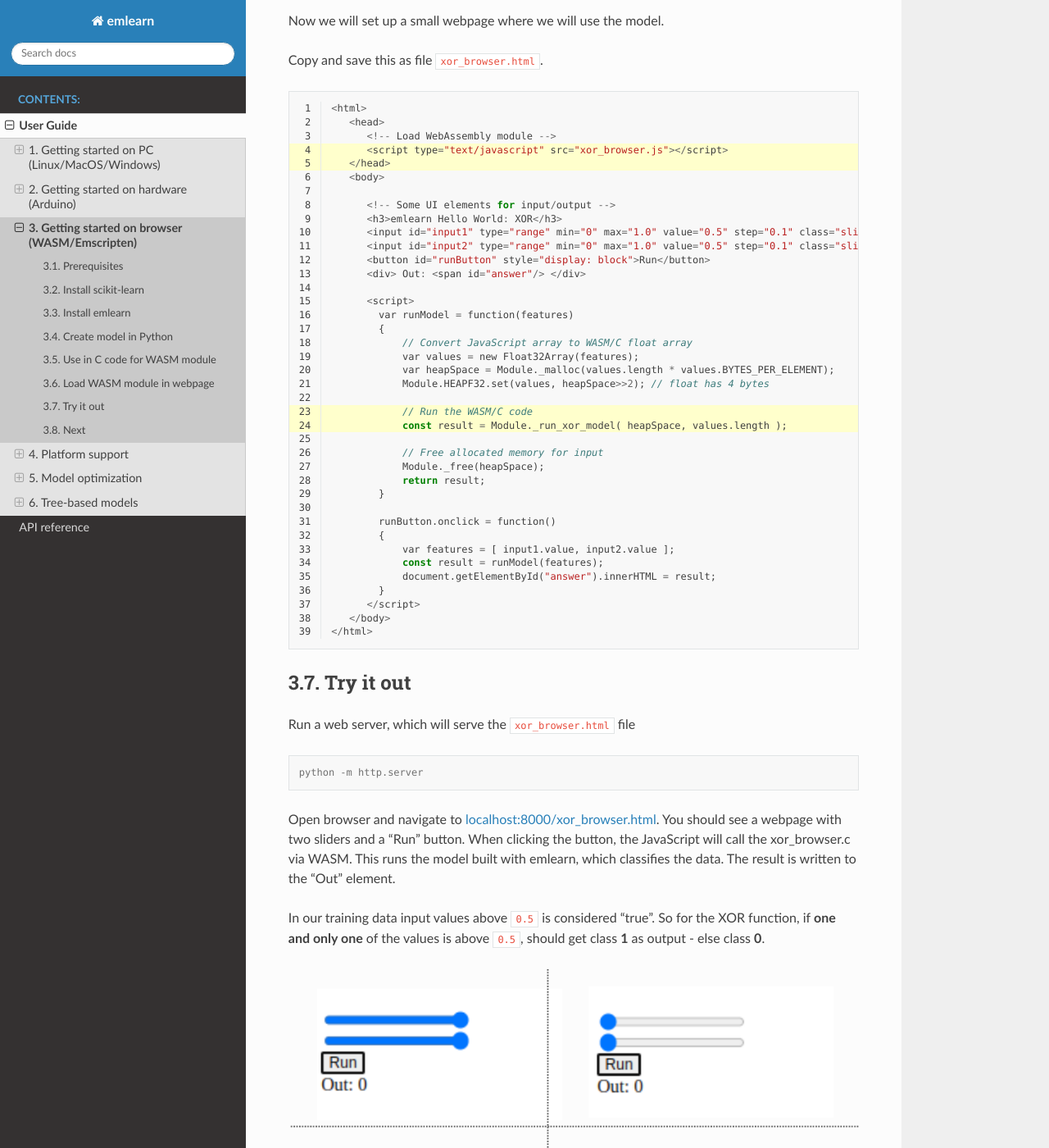
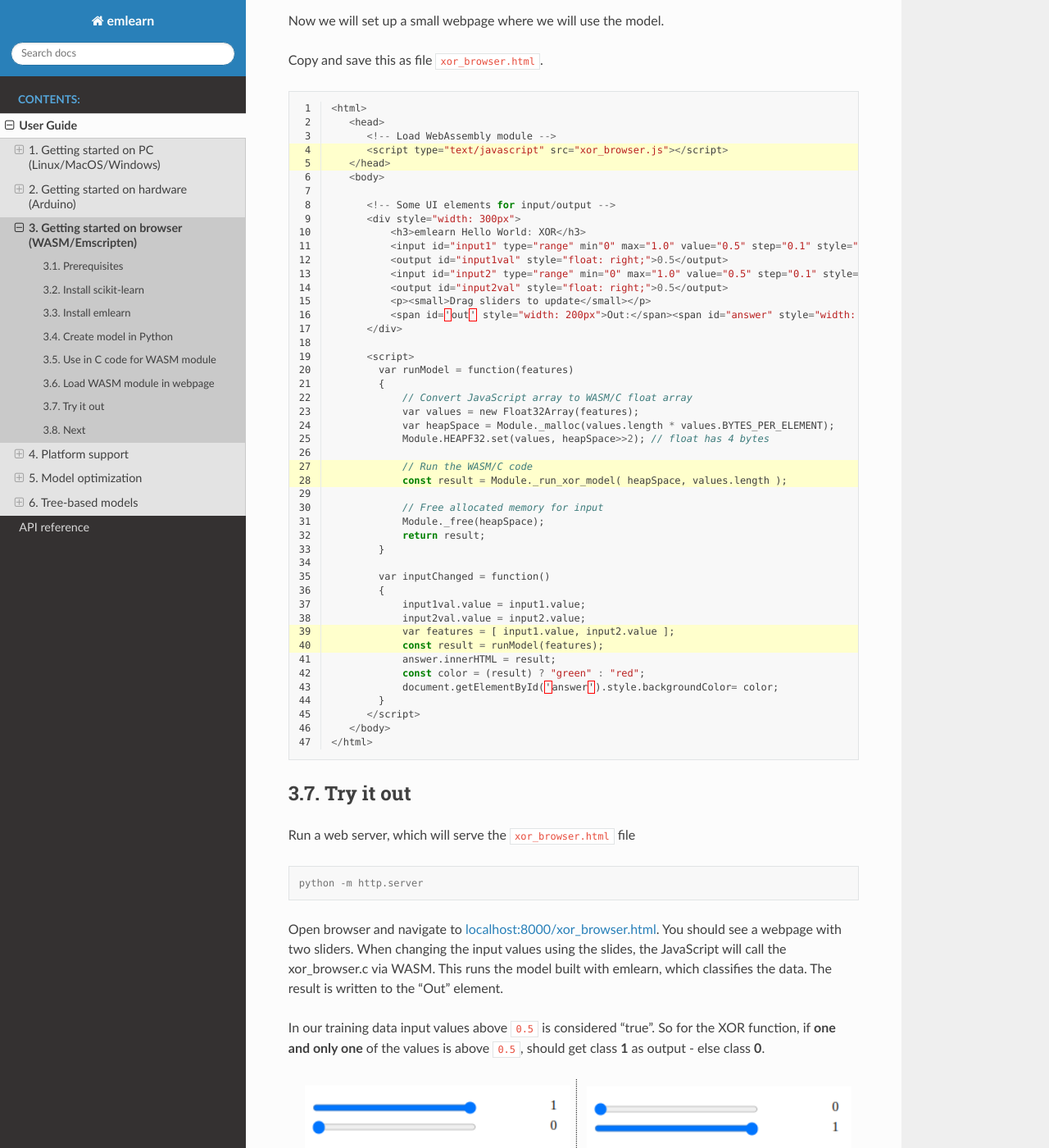
Before and after one commit to emlearn/emlearn, a Sphinx documentation site: the page built from docs/getting_started_browser.rst, in a window 1280 px wide and 1400 px high, scrolled down 2378 px. Shown: the whole window at 82% size. Built offline with Sphinx 7.4.7 and the Read the Docs theme 2.0.0, drawn with Linux system fonts in a browser that asks for light colours.

Commit message:
docs: Update browser to be more interactive/visual

```diff
--- a/docs/getting_started_browser.rst
+++ b/docs/getting_started_browser.rst
@@ -115,7 +115,7 @@
 
 .. literalinclude:: helloworld_xor/xor_browser.html
    :language: c
-   :emphasize-lines: 4-5,23-24
+   :emphasize-lines: 4-5,27-28,39-40
    :linenos:
 
 
@@ -129,8 +129,8 @@
     python -m http.server
 
 Open browser and navigate to `localhost:8000/xor_browser.html <http://localhost:8000/xor_browser.html>`_.
-You should see a webpage with two sliders and a "Run" button.
-When clicking the button, the JavaScript will call the xor_browser.c via WASM.
+You should see a webpage with two sliders.
+When changing the input values using the slides, the JavaScript will call the xor_browser.c via WASM.
 This runs the model built with emlearn, which classifies the data.
 The result is written to the "Out" element.
 
--- a/docs/helloworld_xor/xor_browser.html
+++ b/docs/helloworld_xor/xor_browser.html
@@ -6,11 +6,15 @@
    <body>
 
       <!-- Some UI elements for input/output -->
-      <h3>emlearn Hello World: XOR</h3>
-      <input id="input1" type="range" min="0" max="1.0" value="0.5" step="0.1" class="slider"  style="display: block">
-      <input id="input2" type="range" min="0" max="1.0" value="0.5" step="0.1" class="slider"  style="display: block">
-      <button id="runButton" style="display: block">Run</button>
-      <div> Out: <span id="answer"/> </div>
+      <div style="width: 300px">
+          <h3>emlearn Hello World: XOR</h3>
+          <input id="input1" type="range" min"0" max="1.0" value="0.5" step="0.1" style="width:200px; height:20px" oninput="inputChanged(this)">
+          <output id="input1val" style="float: right;">0.5</output>
+          <input id="input2" type="range" min="0" max="1.0" value="0.5" step="0.1" style="width:200px; height:20px" oninput="inputChanged(this)">
+          <output id="input2val" style="float: right;">0.5</output>
+          <p><small>Drag sliders to update</small></p>
+          <span id='out' style="width: 200px">Out:</span><span id="answer" style="width: 60px; float: right; text-align: right">Unknown</span>
+      </div>
 
       <script>
         var runModel = function(features)
@@ -28,11 +32,15 @@
             return result;
         }
 
-        runButton.onclick = function()
+        var inputChanged = function()
         {
+            input1val.value = input1.value;
+            input2val.value = input2.value;
             var features = [ input1.value, input2.value ];
             const result = runModel(features);
-            document.getElementById("answer").innerHTML = result;
+            answer.innerHTML = result;
+            const color = (result) ? "green" : "red";
+            document.getElementById('answer').style.backgroundColor= color;
         }
       </script>
    </body>
```
Also changed, not shown: docs/helloworld_xor/emlearn-xor-browser.png.
